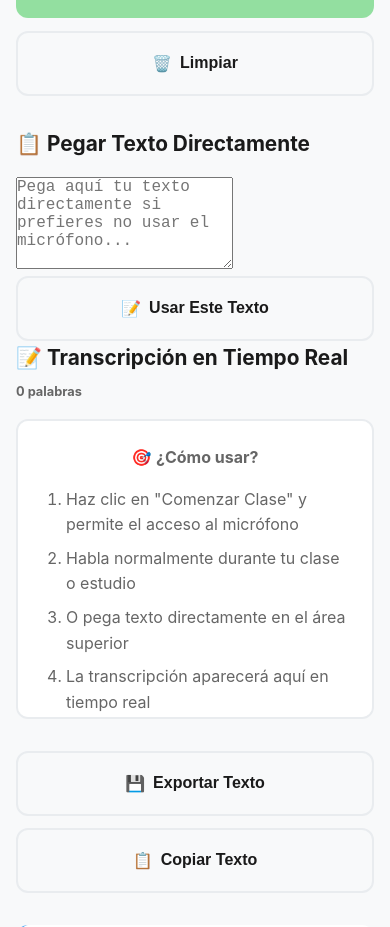
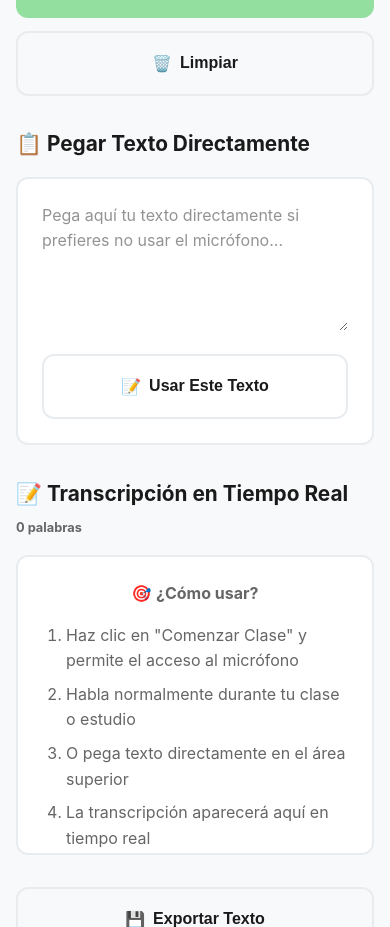
Before and after one commit to devposth/Hacks-, a plain HTML site: page index.html in a window 390 px wide. Shown: the part 788-1715 px from the top of the page. Drawn offline with Linux system fonts and the light colour scheme.

Commit message:
Update styles.css

```diff
--- a/styles.css
+++ b/styles.css
@@ -236,6 +236,47 @@ body {
     transform: scale(0.98);
 }
 
+/* Área de pegar texto */
+.paste-section {
+    margin-bottom: 2rem;
+}
+
+.paste-container {
+    background: var(--white);
+    border: 2px solid var(--light-gray);
+    border-radius: var(--border-radius);
+    padding: 1.5rem;
+    transition: all 0.3s ease;
+}
+
+.paste-container:focus-within {
+    border-color: var(--primary);
+    box-shadow: 0 0 0 3px rgba(77, 171, 247, 0.1);
+}
+
+.paste-textarea {
+    width: 100%;
+    border: none;
+    outline: none;
+    font-size: 1rem;
+    color: var(--dark);
+    background: transparent;
+    resize: vertical;
+    min-height: 120px;
+    font-family: inherit;
+    line-height: 1.6;
+}
+
+.paste-textarea::placeholder {
+    color: var(--gray);
+    opacity: 0.7;
+}
+
+.paste-container .btn {
+    margin-top: 1rem;
+    width: 100%;
+}
+
 /* Secciones */
 .transcription-section, .summary-section {
     margin-bottom: 2rem;
@@ -468,6 +509,10 @@ body {
         font-size: 0.8rem;
     }
 
+    .paste-textarea {
+        min-height: 100px;
+    }
+
     /* Mejoras específicas para scroll en móvil */
     body {
         -webkit-overflow-scrolling: touch;
@@ -522,17 +567,35 @@ body {
     outline-offset: 2px;
 }
 
+.paste-textarea:focus-visible {
+    outline: 2px solid var(--primary);
+    outline-offset: 2px;
+}
+
 /* Mejorar contraste en modo oscuro */
 @media (prefers-color-scheme: dark) {
     .transcription-box,
     .summary-box,
-    .info-box {
+    .info-box,
+    .paste-container,
+    .topic-input-container {
         background: #2d3748;
         color: #e2e8f0;
         border-color: #4a5568;
     }
 
     .placeholder {
+        color: #a0aec0;
+    }
+
+    .paste-textarea,
+    .topic-input {
+        background: transparent;
+        color: #e2e8f0;
+    }
+
+    .paste-textarea::placeholder,
+    .topic-input::placeholder {
         color: #a0aec0;
     }
 }
```
